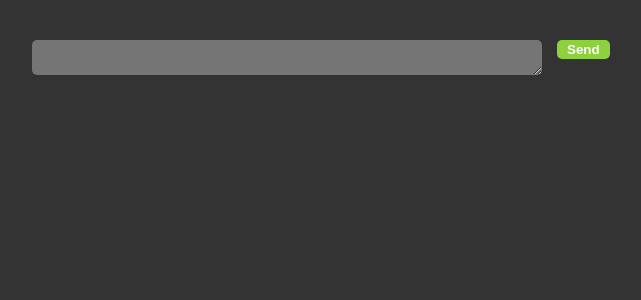
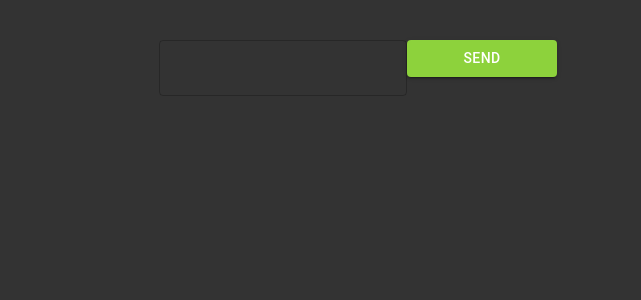
Before and after one commit to LamaNad/react_gb, a React (Create React App) app: page / in a window 1280 px wide. Shown: the top 300 px of the page, without its empty margins (483-1124 px from the left). Built offline with nearby package versions, Linux system fonts and the light colour scheme.

Commit message:
Material UI styles

```diff
--- a/src/components/Form/Form.jsx
+++ b/src/components/Form/Form.jsx
@@ -1,4 +1,6 @@
+import { Button, TextField } from "@mui/material";
 import { useEffect, useState } from "react";
+
 import './Form.scss';
 
 export const Form = ({onSubmit}) => {
@@ -25,8 +27,15 @@ export const Form = ({onSubmit}) => {
 
     return (
         <form onSubmit={handleSubmit}>
-            <textarea value={value} onChange={handleChange} cols="60" rows="1"></textarea>
-            <input type="submit" value="Send"/>
+            {/* <textarea value={value} onChange={handleChange} cols="60" rows="1"></textarea> */}
+            {/* <input type="submit" value="Send"/> */}
+            <TextField value={value} onChange={handleChange} />
+            <Button
+            sx={{
+                width: 150,
+                background: '#8dd23c'
+              }}
+               className="mybtn" type="submit" variant="contained" >Send</Button>
         </form>
     )
 }
--- a/src/components/Form/Form.scss
+++ b/src/components/Form/Form.scss
@@ -20,3 +20,6 @@ form {
     text-align: right;
     margin: 40px 0;
 }
+.mybtn.MuiButton-containedPrimary:hover{
+    background: #3f51b5;
+}
```
